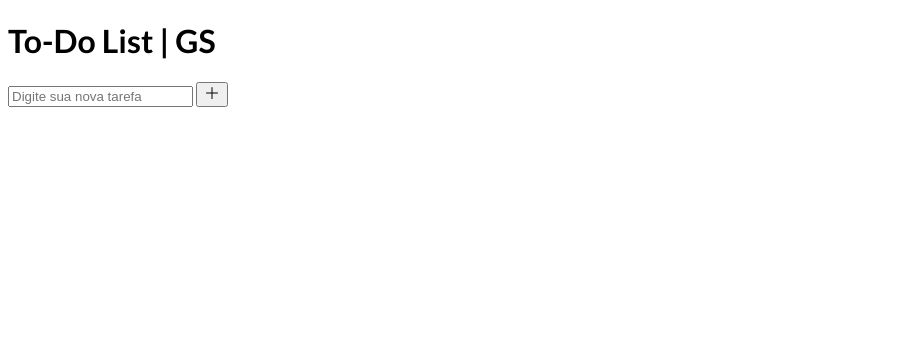
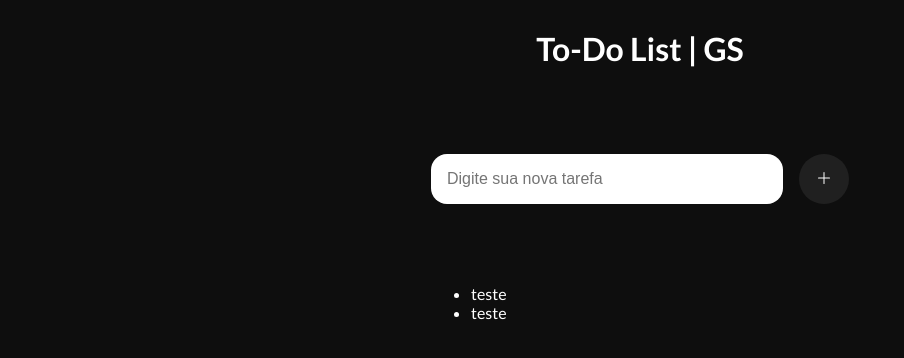
Before and after one commit to gabriela-sp/To-Do-List, a plain HTML site: page index.html in a window 1280 px wide. Shown: the whole page, without its empty margins (0-904 px from the left). Drawn offline with Linux system fonts and the light colour scheme.

Commit message:
Styling input and button

```diff
--- a/index.html
+++ b/index.html
@@ -19,7 +19,10 @@
             </button>
         </div>
         <div class="content--body">
-            <ul id="to-do-list"></ul>
+            <ul id="to-do-list">
+                <li>teste</li>
+                <li>teste</li>
+            </ul>
         </div>
     </div>
 </body>
--- a/style.css
+++ b/style.css
@@ -1,5 +1,70 @@
 @import url('https://fonts.googleapis.com/css2?family=Lato:wght@400;700;900&display=swap');
+
+:root {
+    --color-dark: rgb(14, 14, 14);
+    --color-dark2: rgb(32, 32, 32);
+    --color-dark3: rgb(22, 22, 22);
+    --color-white: #fff;
+    --color-green: rgb(103, 195, 80);
+    --color-green2: rgb(51, 149, 26);
+    --color-red: rgb(184, 40, 35);
+    --color-red2: rgb(146, 22, 17);
+}
 
 body {
     font-family: 'Lato', sans-serif;
+    background-color: var(--color-dark);
+    color: var(--color-white);
+    display: flex;
+    flex-direction: column;
+    align-items: center;
+    gap: 4rem;
 }
+
+/* input botão e lista*/
+.content {
+    display: flex;
+    flex-direction: column;
+    gap: 4rem;
+}
+
+/* input e botão*/
+.content--add-item {
+    display: flex;
+    align-items: center;
+    gap: 1rem;
+    /* responsividade!*/
+    flex-wrap: wrap;
+}
+
+#input-new-task,
+#btn-new-task {
+    border: none;
+    font-size: 1rem;
+
+    /* borda quando clica no input */
+    outline: none;
+    padding: 1rem;
+}
+
+#input-new-task {
+    width: 20rem;
+    border-radius: 1rem;
+}
+
+#btn-new-task {
+    background-color: var(--color-dark2);
+    color: var(--color-white);
+    border-radius: 50%;
+
+    /* para não ficar oval*/
+    width: 50px;
+    height: 50px;
+
+    cursor: pointer;
+    transition: .4s;
+}
+
+#btn-new-task:hover {
+    background-color: var(--color-dark3);
+}
```
